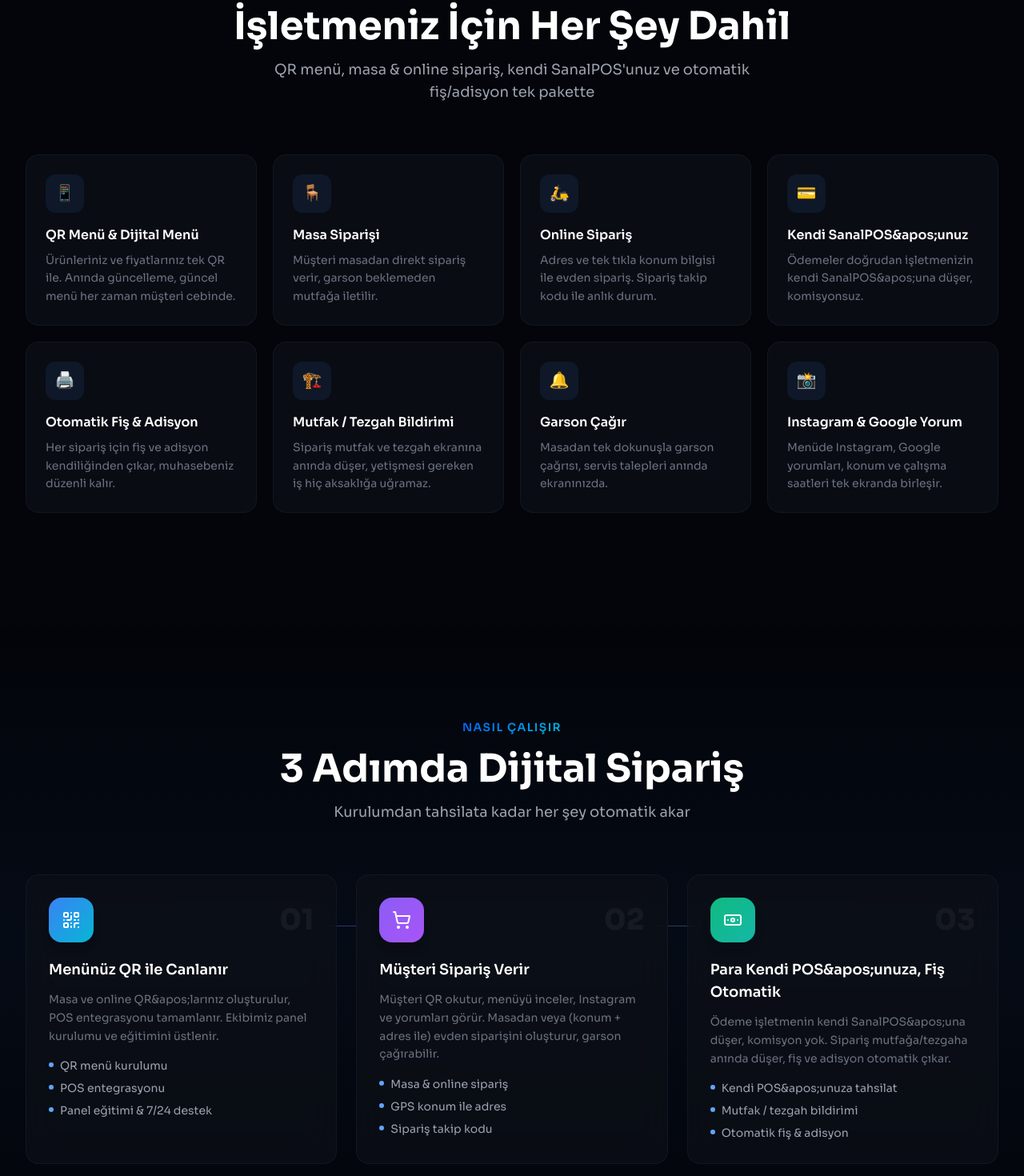
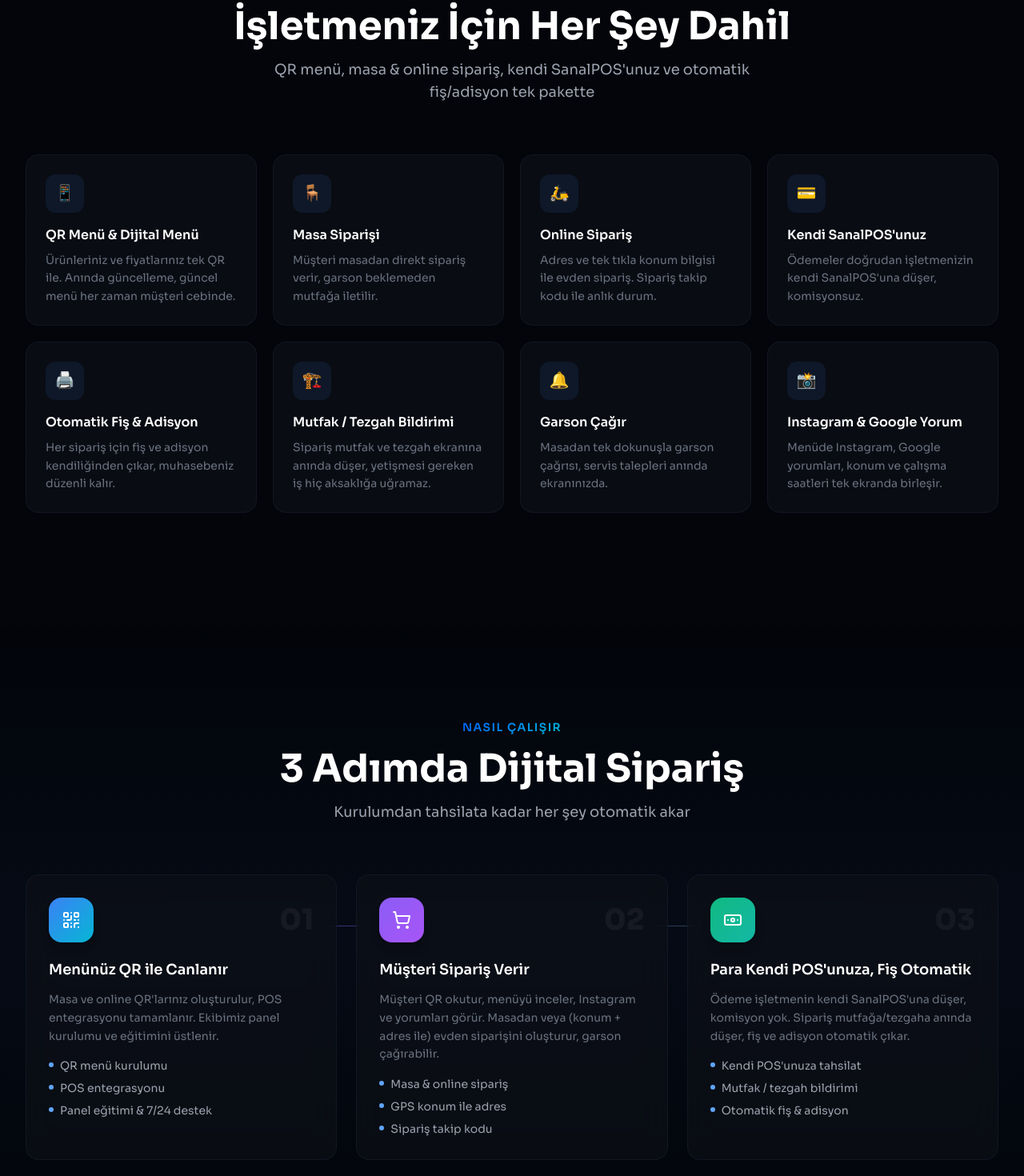
Before and after one commit to kutlurecep766-afk/bruskapp-frontend, a Next.js app: page / in a window 1280 px wide. Shown: the part 2453-3923 px from the top of the page at 80% size. Built offline with nearby package versions, Linux system fonts and the light colour scheme.

Commit message:
web sitesinde görünen &apos; yazım hataları düzeltildi

```diff
--- a/src/components/landing/cta.tsx
+++ b/src/components/landing/cta.tsx
@@ -5,7 +5,7 @@ export default function CTA() {
       <div className="relative max-w-4xl mx-auto px-4 sm:px-6 lg:px-8 text-center">
         <div className="glass rounded-3xl p-12 lg:p-16 neon-glow">
           <h2 className="text-3xl sm:text-4xl lg:text-5xl font-bold text-white mb-6">İşletmenizi Dijitale Taşıyın</h2>
-          <p className="text-gray-400 text-lg mb-10 max-w-2xl mx-auto">BruskQR ile siparişleriniz kendi SanalPOS&apos;unuza düşsün, fiş ve adisyonlar otomatik çıksın. Siz de bugün başlayın.</p>
+          <p className="text-gray-400 text-lg mb-10 max-w-2xl mx-auto">BruskQR ile siparişleriniz kendi SanalPOS'unuza düşsün, fiş ve adisyonlar otomatik çıksın. Siz de bugün başlayın.</p>
           <div className="flex flex-col sm:flex-row gap-4 justify-center">
             <a href="https://wa.me/905442566476?text=Merhaba%2C%20BruskQR%20hakk%C4%B1nda%20bilgi%20almak%20istiyorum." target="_blank" rel="noopener noreferrer" className="px-10 py-4 bg-gradient-to-r from-blue-600 to-blue-500 text-white rounded-2xl text-base font-semibold hover:shadow-xl hover:shadow-blue-500/25 transition-all">Hemen Başla</a>
             <a href="#demo" className="px-10 py-4 glass text-white rounded-2xl text-base font-semibold hover:bg-white/10 transition-all">Demoyu İncele</a>
--- a/src/components/landing/features.tsx
+++ b/src/components/landing/features.tsx
@@ -2,7 +2,7 @@ const features = [
   { icon: '📱', title: 'QR Menü & Dijital Menü', desc: 'Ürünleriniz ve fiyatlarınız tek QR ile. Anında güncelleme, güncel menü her zaman müşteri cebinde.' },
   { icon: '🪑', title: 'Masa Siparişi', desc: 'Müşteri masadan direkt sipariş verir, garson beklemeden mutfağa iletilir.' },
   { icon: '🛵', title: 'Online Sipariş', desc: 'Adres ve tek tıkla konum bilgisi ile evden sipariş. Sipariş takip kodu ile anlık durum.' },
-  { icon: '💳', title: 'Kendi SanalPOS&apos;unuz', desc: 'Ödemeler doğrudan işletmenizin kendi SanalPOS&apos;una düşer, komisyonsuz.' },
+  { icon: '💳', title: 'Kendi SanalPOS\'unuz', desc: 'Ödemeler doğrudan işletmenizin kendi SanalPOS\'una düşer, komisyonsuz.' },
   { icon: '🖨️', title: 'Otomatik Fiş & Adisyon', desc: 'Her sipariş için fiş ve adisyon kendiliğinden çıkar, muhasebeniz düzenli kalır.' },
   { icon: '🏗️', title: 'Mutfak / Tezgah Bildirimi', desc: 'Sipariş mutfak ve tezgah ekranına anında düşer, yetişmesi gereken iş hiç aksaklığa uğramaz.' },
   { icon: '🔔', title: 'Garson Çağır', desc: 'Masadan tek dokunuşla garson çağrısı, servis talepleri anında ekranınızda.' },
@@ -18,7 +18,7 @@ export default function Features() {
           <span className="text-gradient text-sm font-semibold tracking-widest uppercase">Özellikler</span>
           <h2 className="text-3xl sm:text-4xl lg:text-5xl font-bold text-white mt-4">İşletmeniz İçin Her Şey Dahil</h2>
           <p className="text-gray-400 text-lg mt-4 max-w-2xl mx-auto">
-            QR menü, masa & online sipariş, kendi SanalPOS&apos;unuz ve otomatik fiş/adisyon tek pakette
+            QR menü, masa & online sipariş, kendi SanalPOS'unuz ve otomatik fiş/adisyon tek pakette
           </p>
         </div>
         <div className="grid sm:grid-cols-2 lg:grid-cols-4 gap-5">
--- a/src/components/landing/footer.tsx
+++ b/src/components/landing/footer.tsx
@@ -8,7 +8,7 @@ export default function Footer() {
             <div className="flex items-center gap-2 mb-4">
               <img src="/logo.svg" alt="BRUSKAPP" className="h-9" />
             </div>
-            <p className="text-gray-500 text-sm max-w-sm leading-relaxed">QR menü, masa & online sipariş ve kendi SanalPOS&apos;unuza tahsilat. Müşterileriniz için dijital menü ve sipariş deneyimini tek platformda birleştirin.</p>
+            <p className="text-gray-500 text-sm max-w-sm leading-relaxed">QR menü, masa & online sipariş ve kendi SanalPOS'unuza tahsilat. Müşterileriniz için dijital menü ve sipariş deneyimini tek platformda birleştirin.</p>
           </div>
           <div>
             <h4 className="text-white font-semibold mb-4">Ürün</h4>
--- a/src/components/landing/hero.tsx
+++ b/src/components/landing/hero.tsx
@@ -16,10 +16,10 @@ export default function Hero() {
               QR Menü ile Siparişi{' '}
               <span className="text-gradient">Kendi</span>
               <br />
-              SanalPOS&apos;unuza Alın
+              SanalPOS'unuza Alın
             </h1>
             <p className="text-lg sm:text-xl text-gray-400 leading-relaxed max-w-xl">
-              Müşterileriniz masadan ya da online&apos;dan siparişini verir, ödemeyi işletmenizin kendi SanalPOS&apos;una yapar. Mutfak otomatik bildirim alır, fiş ve adisyon kendiliğinden çıkar.
+              Müşterileriniz masadan ya da online'dan siparişini verir, ödemeyi işletmenizin kendi SanalPOS'una yapar. Mutfak otomatik bildirim alır, fiş ve adisyon kendiliğinden çıkar.
             </p>
             <div className="flex flex-col sm:flex-row gap-4">
               <a href="https://wa.me/905442566476?text=Merhaba%2C%20BruskQR%20hakk%C4%B1nda%20bilgi%20almak%20istiyorum." target="_blank" rel="noopener noreferrer" className="group px-8 py-4 bg-gradient-to-r from-blue-600 to-blue-500 text-white rounded-2xl text-base font-semibold hover:shadow-xl hover:shadow-blue-500/25 transition-all flex items-center justify-center gap-2">
@@ -60,7 +60,7 @@ export default function Hero() {
                     <div className="bg-blue-600 rounded-2xl rounded-br-sm px-4 py-2.5"><p className="text-sm text-white">Masa 5'e sipariş verildi ✓</p></div>
                   </div>
                   <div className="justify-start animate-message-in" style={{animationDelay:'1.4s'}}>
-                    <div className="bg-[#1a2332] rounded-2xl rounded-bl-sm px-4 py-2.5 max-w-[85%]"><p className="text-sm text-gray-300">Fiş & adisyon mutfağa iletildi</p><p className="text-[10px] text-gray-500 mt-1.5">Kendi SanalPOS&apos;unuzdan tahsil edildi</p></div>
+                    <div className="bg-[#1a2332] rounded-2xl rounded-bl-sm px-4 py-2.5 max-w-[85%]"><p className="text-sm text-gray-300">Fiş & adisyon mutfağa iletildi</p><p className="text-[10px] text-gray-500 mt-1.5">Kendi SanalPOS'unuzdan tahsil edildi</p></div>
                   </div>
                   <div className="flex justify-end animate-message-in" style={{animationDelay:'2s'}}>
                     <div className="bg-emerald-600 rounded-2xl rounded-br-sm px-4 py-2 flex items-center gap-1.5"><span className="w-2 h-2 rounded-full bg-white animate-pulse" /><p className="text-sm text-white">Ödeme Alındı</p></div>
--- a/src/components/landing/how-it-works.tsx
+++ b/src/components/landing/how-it-works.tsx
@@ -6,7 +6,7 @@ const steps = [
     title: 'Menünüz QR ile Canlanır',
     icon: QrCode,
     color: 'from-blue-500 to-cyan-500',
-    desc: 'Masa ve online QR&apos;larınız oluşturulur, POS entegrasyonu tamamlanır. Ekibimiz panel kurulumu ve eğitimini üstlenir.',
+    desc: 'Masa ve online QR\'larınız oluşturulur, POS entegrasyonu tamamlanır. Ekibimiz panel kurulumu ve eğitimini üstlenir.',
     items: ['QR menü kurulumu', 'POS entegrasyonu', 'Panel eğitimi & 7/24 destek'],
   },
   {
@@ -19,11 +19,11 @@ const steps = [
   },
   {
     no: '03',
-    title: 'Para Kendi POS&apos;unuza, Fiş Otomatik',
+    title: 'Para Kendi POS\'unuza, Fiş Otomatik',
     icon: Banknote,
     color: 'from-emerald-500 to-teal-500',
-    desc: 'Ödeme işletmenin kendi SanalPOS&apos;una düşer, komisyon yok. Sipariş mutfağa/tezgaha anında düşer, fiş ve adisyon otomatik çıkar.',
-    items: ['Kendi POS&apos;unuza tahsilat', 'Mutfak / tezgah bildirimi', 'Otomatik fiş & adisyon'],
+    desc: 'Ödeme işletmenin kendi SanalPOS\'una düşer, komisyon yok. Sipariş mutfağa/tezgaha anında düşer, fiş ve adisyon otomatik çıkar.',
+    items: ['Kendi POS\'unuza tahsilat', 'Mutfak / tezgah bildirimi', 'Otomatik fiş & adisyon'],
   },
 ]
 
--- a/src/components/landing/pricing.tsx
+++ b/src/components/landing/pricing.tsx
@@ -2,7 +2,7 @@ import { QrCode, CheckCircle, Star, Rocket } from 'lucide-react'
 
 const plan = {
   name: 'BruskQR',
-  subtitle: 'QR Menü + Masa & Online Sipariş + Kendi SanalPOS&apos;unuz',
+  subtitle: 'QR Menü + Masa & Online Sipariş + Kendi SanalPOS\'unuz',
   price: '5.999',
   priceDecimal: ',00',
   period: 'Ay',
@@ -14,8 +14,8 @@ const plan = {
     'QR Menü & Dijital Menü (Masa + Online)',
     'Masa Siparişi & Garson Çağır',
     'Online Sipariş + Tek Tıkla Konum',
-    'Kendi SanalPOS&apos;unuzu Bağlama Entegrasyonu',
-    '%0 Komisyon — Tüm tahsilat kendi POS&apos;unuza',
+    'Kendi SanalPOS\'unuzu Bağlama Entegrasyonu',
+    '%0 Komisyon — Tüm tahsilat kendi POS\'unuza',
     'Otomatik Fiş & Adisyon Çıktısı',
     'Mutfak / Tezgah Anında Bildirim',
     'Instagram, Google Yorum & Konum Modülü',
@@ -25,7 +25,7 @@ const plan = {
   ],
   setup: [
     'QR Menü Kurulumu',
-    'Kendi SanalPOS&apos;unuzu Bağlama Entegrasyonu',
+    'Kendi SanalPOS\'unuzu Bağlama Entegrasyonu',
     'Panel Eğitimi',
     '7/24 Öncelikli Destek',
   ],
@@ -59,7 +59,7 @@ export default function Pricing() {
           </div>
           <h2 className="text-3xl sm:text-4xl lg:text-5xl font-bold text-white mt-4">Her İşletmeye Uygun Plan</h2>
           <p className="text-gray-400 text-lg mt-4 max-w-2xl mx-auto">
-            Komisyonsuz, kendi SanalPOS&apos;unuzla sipariş almanın en kolay yolu
+            Komisyonsuz, kendi SanalPOS'unuzla sipariş almanın en kolay yolu
           </p>
         </div>
 
@@ -140,7 +140,7 @@ export default function Pricing() {
                     href="https://wa.me/905442566476?text=Merhaba%2C%20BruskQR%20paketi%20ve%20kurulum%20hakk%C4%B1nda%20bilgi%20almak%20istiyorum."
                     className="text-xs text-gray-500 hover:text-blue-400 transition-colors underline underline-offset-4 decoration-white/10 hover:decoration-blue-400/30"
                   >
-                    WhatsApp&apos;tan detaylı bilgi al
+                    WhatsApp'tan detaylı bilgi al
                   </a>
                 </div>
               </div>
--- a/src/components/landing/qrmenu-demo.tsx
+++ b/src/components/landing/qrmenu-demo.tsx
@@ -20,18 +20,18 @@ const flowSteps = [
     items: ['Masa siparişi + garson çağır', 'Online sipariş + GPS konum', 'Sipariş takip kodu'],
   },
   {
-    title: 'Kendi SanalPOS&apos;unuzda Tahsilat',
+    title: 'Kendi SanalPOS\'unuzda Tahsilat',
     icon: '💳',
     color: 'from-emerald-500 to-teal-500',
     badge: 'bg-emerald-500/10 text-emerald-400 border-emerald-500/10',
-    desc: 'Ödeme işletmenizin kendi SanalPOS&apos;una düşer. Her sipariş için otomatik fiş ve adisyon çıkar.',
+    desc: 'Ödeme işletmenizin kendi SanalPOS\'una düşer. Her sipariş için otomatik fiş ve adisyon çıkar.',
     items: ['Kendi SanalPOS entegrasyonu', 'Otomatik fiş & adisyon', 'Mutfak / tezgah anında bildirim'],
   },
 ]
 
 const stats = [
   { value: '<5dk', label: 'Sipariş Süresi' },
-  { value: '%100', label: 'Kendi POS&apos;unuza' },
+  { value: '%100', label: 'Kendi POS\'unuza' },
   { value: '7/24', label: 'Canlı Sipariş' },
   { value: 'Otomatik', label: 'Fiş & Adisyon' },
 ]
@@ -90,11 +90,11 @@ export default function QRDemo() {
           </div>
           <h2 className="text-3xl sm:text-4xl lg:text-5xl font-bold text-white mt-4 leading-tight">
             QR Okut, Sipariş Ver,<br />
-            <span className="text-gradient">Para Kendi POS&apos;unuzda</span>
+            <span className="text-gradient">Para Kendi POS'unuzda</span>
           </h2>
           <p className="text-gray-400 text-lg mt-4 max-w-3xl mx-auto leading-relaxed">
-            Müşteri menüyü görür, masadan veya online&apos;dan siparişini oluşturur,
-            ödemeyi işletmenin kendi SanalPOS&apos;una yapar. Mutfak bildirimi, fiş ve
+            Müşteri menüyü görür, masadan veya online'dan siparişini oluşturur,
+            ödemeyi işletmenin kendi SanalPOS'una yapar. Mutfak bildirimi, fiş ve
             adisyon otomatik akar.
           </p>
         </div>
@@ -201,7 +201,7 @@ export default function QRDemo() {
                         <div className="flex items-center gap-3">
                           <div className="w-11 h-11 rounded-xl bg-gradient-to-br from-emerald-500/20 to-teal-500/5 border border-emerald-500/20 flex items-center justify-center">💳</div>
                           <div>
-                            <p className="text-white text-sm font-semibold">Kendi SanalPOS&apos;unuz</p>
+                            <p className="text-white text-sm font-semibold">Kendi SanalPOS'unuz</p>
                             <p className="text-emerald-400 text-xs mt-0.5 font-bold">₺270,00 tahsil edildi</p>
                           </div>
                         </div>
@@ -241,7 +241,7 @@ export default function QRDemo() {
                 <svg className="w-4 h-4 text-emerald-400" fill="none" viewBox="0 0 24 24" stroke="currentColor" strokeWidth={2}><path strokeLinecap="round" strokeLinejoin="round" d="M3 10h18M7 15h2m4 0h2M7 7h2m4 0h2M5 21h14a2 2 0 002-2V5a2 2 0 00-2-2H5a2 2 0 00-2 2v14a2 2 0 002 2z" /></svg>
               </span>
               <div>
-                <p className="text-white text-xs font-semibold">Kendi Banka POS&apos;unuza</p>
+                <p className="text-white text-xs font-semibold">Kendi Banka POS'unuza</p>
                 <p className="text-gray-500 text-[11px]">Ödemeler doğrudan size, komisyon yok</p>
               </div>
             </div>
```
